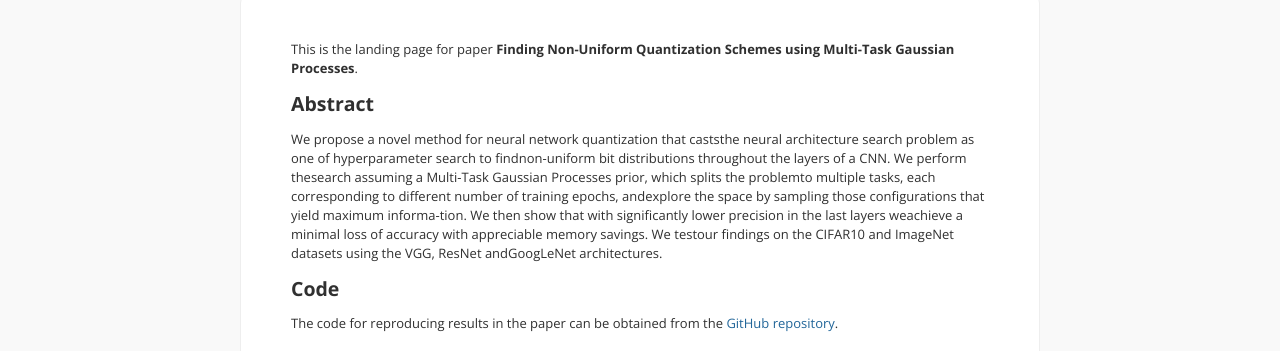
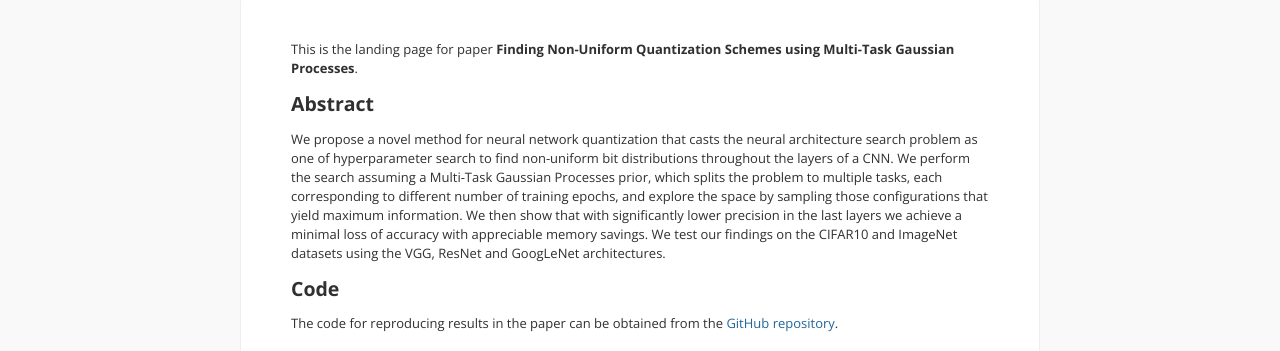
Before and after one commit to ActiveVisionLab/NUQ, a Jekyll site: the page built from index.md, in a window 1280 px wide. Shown: the part 505-856 px from the top of the page. Built offline with Jekyll 4.4.1, drawn with Linux system fonts in a browser that asks for light colours; comment, search, counter and statistics services are not loaded.

Commit message:
Fixed typos in abstract

```diff
--- a/index.md
+++ b/index.md
@@ -7,8 +7,7 @@ This is the landing page for paper **Finding Non-Uniform Quantization Schemes us
 
 ## Abstract
 
-We propose a novel method for neural network quantization that caststhe neural architecture search problem as one of hyperparameter search to findnon-uniform bit distributions throughout the layers of a CNN. We perform thesearch assuming a Multi-Task Gaussian Processes prior, which splits the problemto multiple tasks, each corresponding to different number of training epochs, andexplore the space by sampling those configurations that yield maximum informa-tion. We then show that with significantly lower precision in the last layers weachieve a minimal loss of accuracy with appreciable memory savings. We testour findings on the CIFAR10 and ImageNet datasets using the VGG, ResNet andGoogLeNet architectures.
-
+We propose a novel method for neural network quantization that casts the neural architecture search problem as one of hyperparameter search to find non-uniform bit distributions throughout the layers of a CNN. We perform the search assuming a Multi-Task Gaussian Processes prior, which splits the problem to multiple tasks, each corresponding to different number of training epochs, and explore the space by sampling those configurations that yield maximum information. We then show that with significantly lower precision in the last layers we achieve a minimal loss of accuracy with appreciable memory savings. We test our findings on the CIFAR10 and ImageNet datasets using the VGG, ResNet and GoogLeNet architectures.
 ## Code
 
 The code for reproducing results in the paper can be obtained from the [GitHub repository](https://github.com/ActiveVisionLab/NUQ).
```
